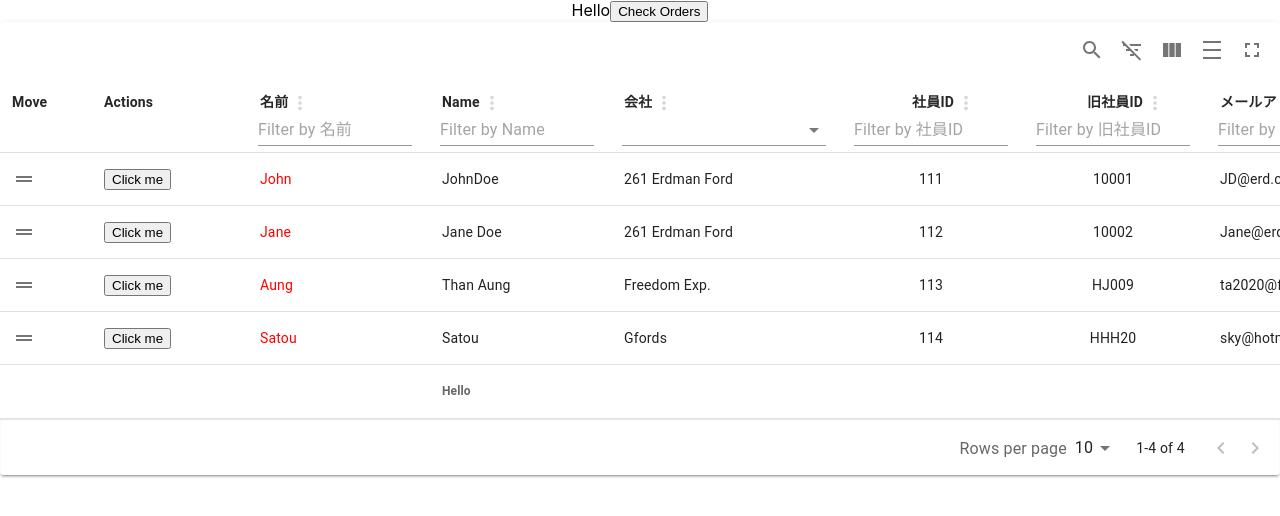
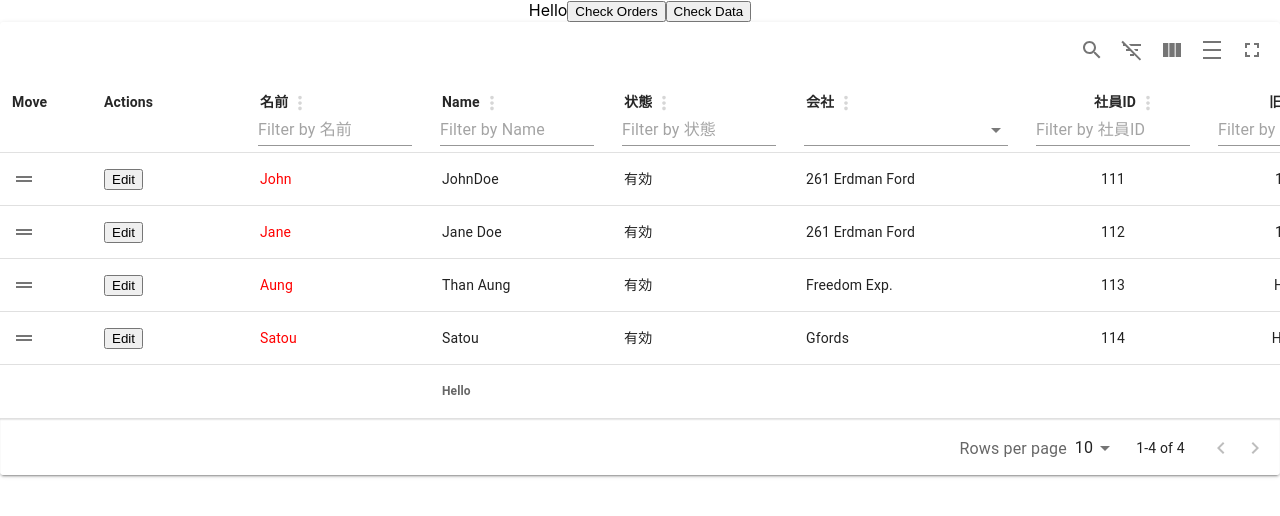
Before and after one commit to zawye-imu/express-react-mongodb, a React (Create React App) app in the folder react-fr/: page / in a window 1280 px wide. Shown: the top 516 px of the page. Built offline with nearby package versions, Linux system fonts and the light colour scheme.

Commit message:
編集テスト

```diff
--- a/react-fr/src/components/App.js
+++ b/react-fr/src/components/App.js
@@ -32,6 +32,7 @@
  */
 const sampleData = [
   {
+    id:1,
     ordering: 0,
     active: true,
     name: "John",
@@ -44,6 +45,7 @@
     endYM: '2024/12'
   },
   {
+    id:2,
     ordering: 1,
     active: true,
     name: "Jane",
@@ -56,6 +58,7 @@
     endYM: '2024/12'
   },
   {
+    id:3,
     ordering: 2,
     active: true,
     name: "Aung",
@@ -68,6 +71,7 @@
     endYM: '2025/12'
   },
   {
+    id:4,
     ordering: 3,
     active: true,
     name: "Satou",
@@ -88,6 +92,10 @@
 
   const [data,setData] = useState(sampleData);
   const [orders,setOrders] =  useState([]);
+
+  const saveEditedUser =  () => {
+    console.log("Here")
+  }
 
 
   /**
@@ -111,6 +119,28 @@
         Footer: (obj) =>{
           return (<span >Hello</span>)
         }
+      },
+      {
+        accessorKey: 'active',
+        header: '状態',
+        size: 150,
+        Cell: ({cell}) => (cell.getValue() === true ? '有効' : '無効'),
+        editVariant: "select",
+        editSelectOptions: ['有効','無効'],
+        enableEditing: true,
+        muiTableBodyCellProps: ({ cell,table }) => ({
+          onDoubleClick: (event) => {
+            table.setEditingCell(cell)
+          },
+        }),
+        muiEditTextFieldProps: ({ row }) => ({
+          select: true,
+          onChange: (event) => {
+            const tmp = [...data]
+            tmp.find(t => t.id ===  row.original.id).active = (event.target.value === "有効" ? true : false)
+            setData(tmp);
+          }
+        }),
       },
       {
         accessorKey: 'company', //normal accessorKey
@@ -163,7 +193,7 @@
         size: 200,
       },
     ],
-    []
+    [data]
   );
 
   const table = useMaterialReactTable({
@@ -172,8 +202,13 @@
     initialState: {
       columnVisibility: { endYM: userType === DefinedUserType.admin ? true : false },
       showColumnFilters: true,
+      editingCell:null,
     },
     enableRowOrdering:true,
+    enableEditing: true,
+    editDisplayMode: "row",
+    onEditingRowCancel: ()=> console.log("Cancled"),
+    onEditingRowSave: saveEditedUser,
     muiRowDragHandleProps:({table}) =>({
       onDragEnd: () => {
         //data re-ordering logic here
@@ -197,8 +232,8 @@
     enableSorting: false,
     enableRowActions: true,
     displayColumnDefOptions: { 'mrt-row-actions': { size: 120 } },
-    renderRowActions: ({row}) =>{
-      return (<button>Click me</button>)
+    renderRowActions: ({row,table}) =>{
+      return (<button onClick={()=>table.setEditingRow(row)}>Edit</button>)
     },
   });
 
@@ -206,6 +241,7 @@
     <div className="App">
       Hello
       <button onClick={()=> console.log(orders)}>Check Orders</button>
+      <button onClick={()=> console.log(data)}>Check Data</button>
       <MaterialReactTable table={table} />
     </div>
   );
```
